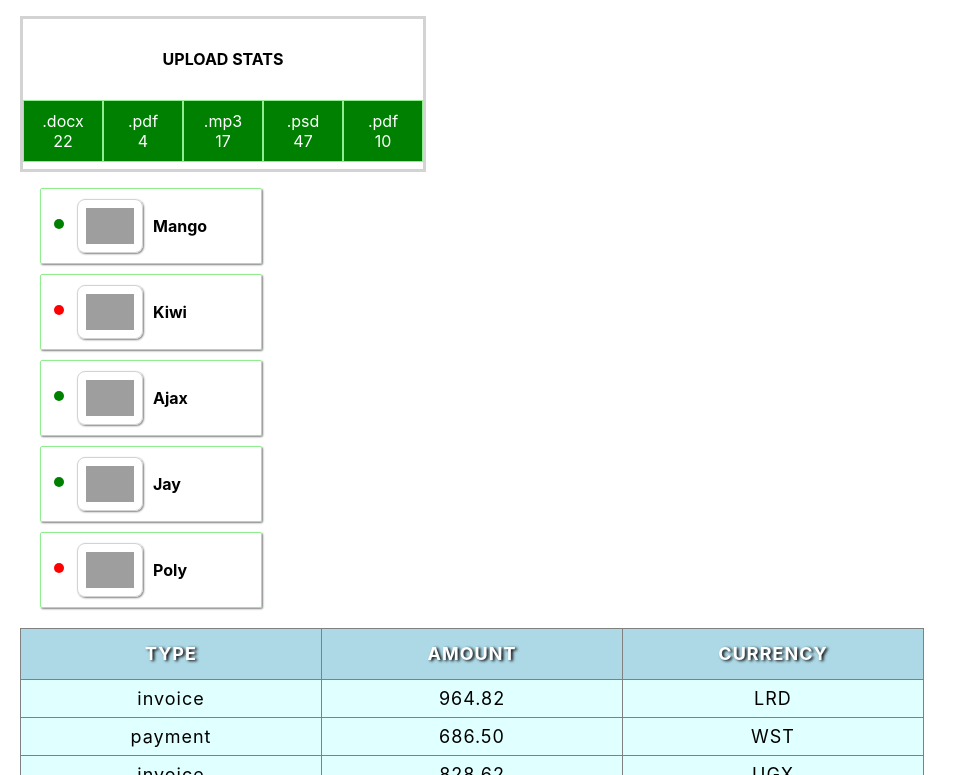
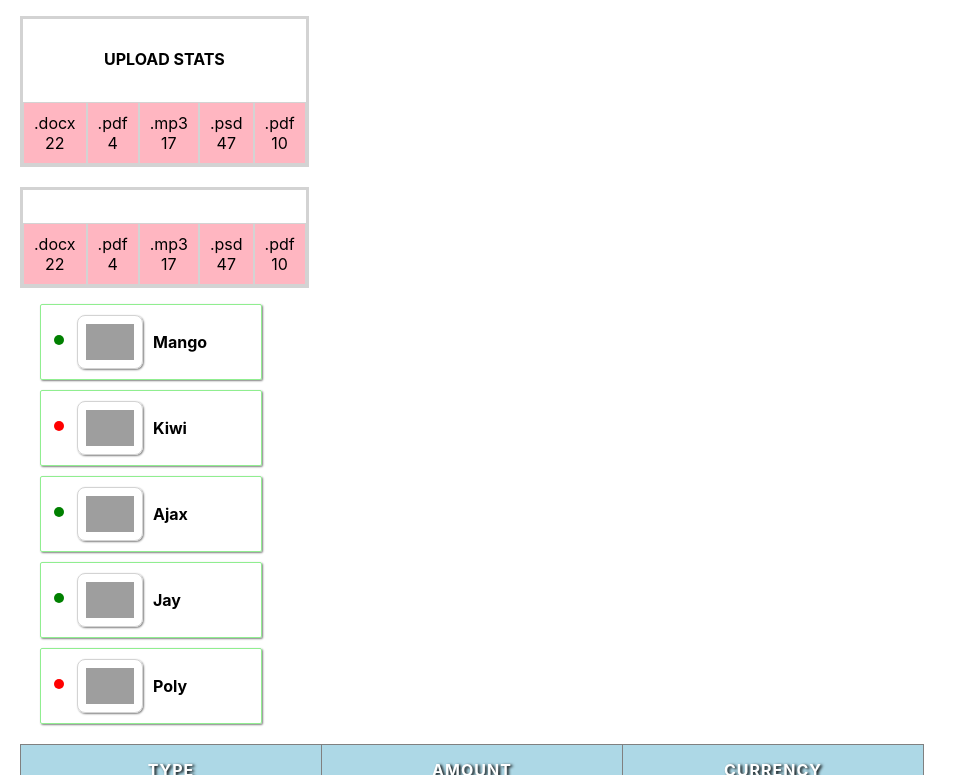
Before and after one commit to daria31v/goit-react-hw-01-components, a React (Create React App) app: page / in a window 1280 px wide. Shown: the part 265-1040 px from the top of the page, without its empty margins (0-967 px from the left). Built offline with nearby package versions, Linux system fonts and the light colour scheme; grey boxes are pictures that could not be loaded.

Commit message:
styled and fix

```diff
--- a/src/components/App.jsx
+++ b/src/components/App.jsx
@@ -6,13 +6,14 @@ import { FriendList } from "./FriendList/FriendList";
 import friends from '../Data/friends.json';
 import { TransactionHistory } from "./TransactionHistory/TransactionHistory";
 import transactions from '../Data/transactions.json';
-
+const title = "Upload stats";
 
 export const App = () => {
   return (
     <>
       <Profile user={user} />
-      <Statistics title = "Upload stats" stats={data} />
+      <Statistics title={title} stats={data} />
+      <Statistics stats={data} />
       <FriendList friends={friends} />
       <TransactionHistory items={transactions} />
     </>
--- /dev/null
+++ b/src/components/Statistics/FunctionChangeColor.js
@@ -0,0 +1,4 @@
+
+export function getRandomHexColor() {
+  return `#${Math.floor(Math.random() * 16777215).toString(16)}`;
+}
--- a/src/components/Statistics/Statistics.jsx
+++ b/src/components/Statistics/Statistics.jsx
@@ -1,10 +1,20 @@
 import PropTypes from 'prop-types';
 import data from 'Data/data.json';
-import {StatistscsCard, Title, StastisticsList, StastisticsItem} from './Statistics.styled'
+import {
+  StatistscsCard,
+  Title,
+  StastisticsList,
+  StastisticsItem,
+} from './Statistics.styled';
 
+// const title = 'Upload stats';
+// function TitleRender(props) {
+//   return <Title>{title}</Title>;
+// }
 
-const title = 'Upload stats';
-export const Statistics = (stats = { data }) => {
+export const Statistics = ({ title }, { stats }) => {
+
+  if ({ title } && { stats }) {
     return (
       <StatistscsCard>
         <Title>{title}</Title>
@@ -14,13 +24,25 @@ export const Statistics = (stats = { data }) => {
               <span>{data.label}</span>
               <span>{data.percentage}</span>
             </StastisticsItem>
-
+          ))}
+        </StastisticsList>
+      </StatistscsCard>
+    );
+  } else {
+    return (
+      <StatistscsCard>
+        <StastisticsList>
+          {data.map(data => (
+            <StastisticsItem key={data.id}>
+              <span>{data.label}</span>
+              <span>{data.percentage}</span>
+            </StastisticsItem>
           ))}
         </StastisticsList>
       </StatistscsCard>
     );
   };
-
+}
 Statistics.propTypes = {
   title: PropTypes.string.isRequired,
   stats: PropTypes.number.isRequired,
--- a/src/components/Statistics/Statistics.styled.js
+++ b/src/components/Statistics/Statistics.styled.js
@@ -1,4 +1,5 @@
 import styled from 'styled-components';
+
 
 export const StatistscsCard = styled.section`
   margin-top: 20px;
@@ -6,9 +7,9 @@ export const StatistscsCard = styled.section`
   display: block;
   text-align: center;
   border: 3px solid lightgray;
-  width: 400px;
-  height: 150px;
-  /* box-shadow: 1px 1px 2px gray; */
+  width: fit-content;
+  height: auto;
+
 
 `;
 export const Title = styled.h2`
@@ -16,7 +17,7 @@ export const Title = styled.h2`
   font-weight: 700;
   text-transform: uppercase;
   margin-top: 30px;
-  margin-bottom: 31px;
+  margin-bottom: 33px;
 `;
 export const StastisticsList = styled.ul`
   display: flex;
@@ -25,16 +26,15 @@ export const StastisticsList = styled.ul`
   list-style: none;
   margin: 0;
   padding: 0px;
-  background-color: green;
+  background-color: lightpink;
   margin-left: auto;
   margin-right: auto;
   width: auto;
-  color: white;
+  color: black;
 `;
 export const StastisticsItem = styled.li`
   display: grid;
   width: 100%;
   padding: 10px;
-  border: 1px solid lightgreen;
-  /* box-shadow: 1px 1px 2px gray; */
+  border: 1px solid lightgray;
 `;
--- a/src/components/TransactionHistory/TransactionHistory.jsx
+++ b/src/components/TransactionHistory/TransactionHistory.jsx
@@ -1,26 +1,29 @@
 import PropTypes from 'prop-types';
 import transactions from 'Data/transactions.json';
-import { TransactionCard, TransactionColumTr, TransactionColumTh, TransactionColumTd, HeadlineTransactionCard } from './TransactionHistory.styled';
+import {
+  TransactionCard, TransactionColumTh,
+  TransactionColumTd, HeadlineTransactionCard, BodyTransactionCard
+} from './TransactionHistory.styled';
 
 export const TransactionHistory = (items = { transactions }) => {
   return (
     <TransactionCard>
       <HeadlineTransactionCard>
-        <TransactionColumTr>
+        <tr>
           <TransactionColumTh>Type</TransactionColumTh>
           <TransactionColumTh>Amount</TransactionColumTh>
           <TransactionColumTh>Currency</TransactionColumTh>
-        </TransactionColumTr>
+        </tr>
       </HeadlineTransactionCard>
-      <tbody>
+      <BodyTransactionCard>
         {transactions.map(transactions => (
-          <TransactionColumTr key={transactions.id}>
+          <tr key={transactions.id}>
             <TransactionColumTd>{transactions.type}</TransactionColumTd>
             <TransactionColumTd>{transactions.amount}</TransactionColumTd>
             <TransactionColumTd>{transactions.currency}</TransactionColumTd>
-          </TransactionColumTr>
+          </tr>
         ))}
-      </tbody>
+      </BodyTransactionCard>
     </TransactionCard>
   );
 };
--- a/src/components/TransactionHistory/TransactionHistory.styled.js
+++ b/src/components/TransactionHistory/TransactionHistory.styled.js
@@ -4,12 +4,8 @@ export const TransactionCard = styled.div`
   border-collapse: collapse;
   letter-spacing: 1px;
   margin: 20px;
+`;
 
-`;
-export const TransactionColumTr = styled.tr`
-  border: 1px solid rgb(190, 190, 190);
-
-`;
 export const TransactionColumTh = styled.th`
   border: 1px solid gray;
   padding: 10px 50px;
@@ -20,7 +16,6 @@ export const TransactionColumTd = styled.td`
 border: 1px solid gray;
 padding: 8px;
 text-align: center;
-background-color: lightcyan;
 color: black;
 font-size: 18px;
 `
@@ -29,5 +24,7 @@ export const HeadlineTransactionCard = styled.thead`
  color: white;
  text-shadow: 2px 1px 3px black;
  text-transform: uppercase;
- font-size: 18px;
 `
+export const BodyTransactionCard = styled.tbody`
+background-color: lightyellow;
+`
```
Lines whose indentation alone changed are shown as unchanged.
